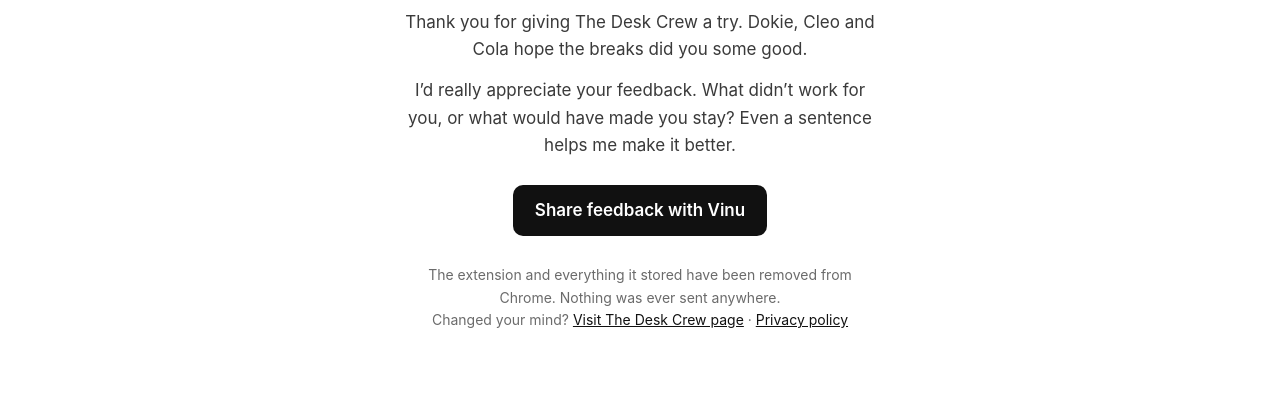
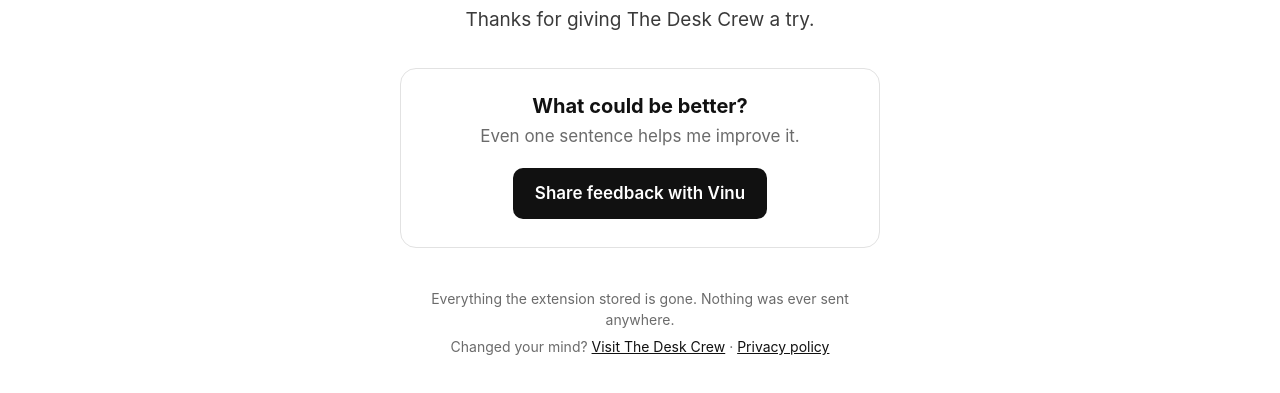
Before and after one commit to vinuhopman/desk-crew, a plain HTML site: page goodbye.html in a window 1280 px wide. Shown: the part 395-788 px from the top of the page. Drawn offline with Linux system fonts and the light colour scheme.

Commit message:
Add files via upload

```diff
--- a/goodbye.html
+++ b/goodbye.html
@@ -37,6 +37,16 @@
   .stage { background: var(--stage); border-radius: 20px; padding: 14px 14px 6px; margin-bottom: 32px; }
   .scene { display: block; width: 100%; height: auto; }
   .scene .name { font: 700 14px Inter, -apple-system, "Segoe UI", sans-serif; fill: #111; }
+  /* reading order: title → one-line thanks → the one ask → small print */
+  h1 { margin: 0 0 8px; }
+  .lead { font-size: 19px; color: #3a3a3a; margin: 0 0 32px; }
+  .ask { border: 1px solid var(--border); border-radius: 16px; padding: 24px 24px 28px; }
+  .ask h2 { font-size: 20px; line-height: 1.3; margin: 0 0 4px; }
+  .ask p { margin: 0 0 18px; color: var(--muted); }
+  .ask .btn { margin-top: 0; }
+  .meta { margin-top: 40px; font-size: 14px; line-height: 1.5; color: var(--muted); }
+  .meta p { margin: 0 0 6px; color: var(--muted); }
+  .meta a { color: var(--ink); }
 </style>
 </head>
 <body>
@@ -62,10 +72,18 @@
     </svg>
   </div>
   <h1>Sorry to see you go</h1>
-  <p>Thank you for giving The Desk Crew a try. Dokie, Cleo and Cola hope the breaks did you some good.</p>
-  <p>I’d really appreciate your feedback. What didn’t work for you, or what would have made you stay? Even a sentence helps me make it better.</p>
-  <a class="btn" href="contact.html">Share feedback with Vinu</a>
-  <p class="small">The extension and everything it stored have been removed from Chrome. Nothing was ever sent anywhere.<br>Changed your mind? <a href="./">Visit The Desk Crew page</a> · <a href="privacy.html">Privacy policy</a></p>
+  <p class="lead">Thanks for giving The Desk Crew a try.</p>
+
+  <section class="ask">
+    <h2>What could be better?</h2>
+    <p>Even one sentence helps me improve it.</p>
+    <a class="btn" href="contact.html">Share feedback with Vinu</a>
+  </section>
+
+  <div class="meta">
+    <p>Everything the extension stored is gone. Nothing was ever sent anywhere.</p>
+    <p>Changed your mind? <a href="./">Visit The Desk Crew</a> · <a href="privacy.html">Privacy policy</a></p>
+  </div>
 </main>
 </body>
 </html>
```
